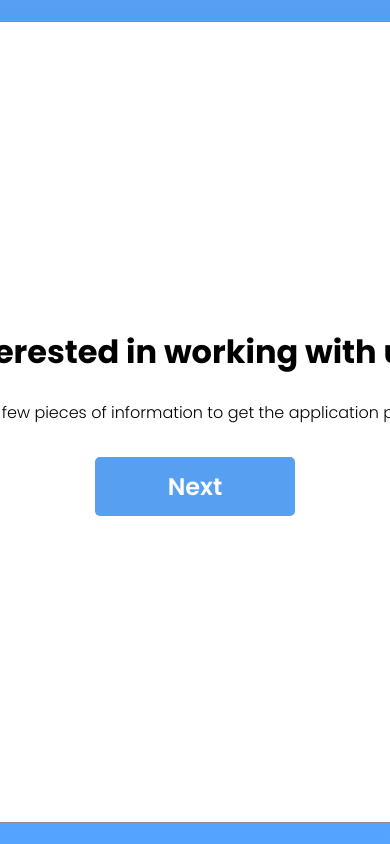
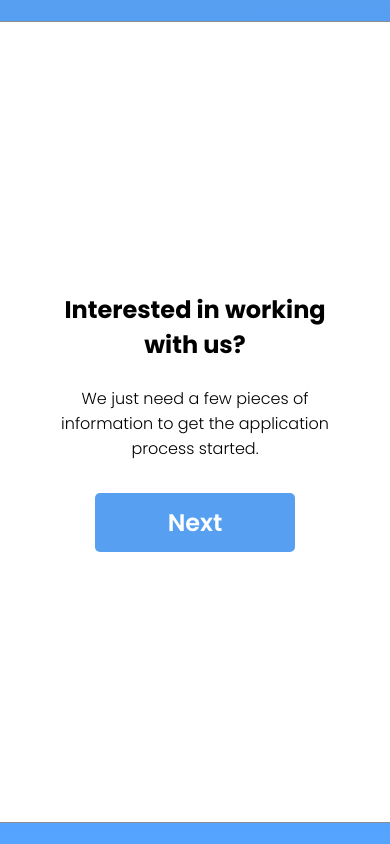
Before and after one commit to VanGits/inputapp, a React (Create React App) app: page /caregiver-forms/0 in a window 390 px wide. Built offline with nearby package versions, Linux system fonts and the light colour scheme.

Commit message:
add mobile responsiveness

```diff
--- a/src/styles/Caregiver.css
+++ b/src/styles/Caregiver.css
@@ -138,3 +138,34 @@
 .form-image{
     margin-top: 24px;
 }
+
+@media (max-width: 768px) {
+    .Caregiver form{
+        max-width: 400px;
+        width: 100%;
+    }
+
+    .Caregiver h2{
+        font-size: 24px;
+    }
+    .Caregiver .check-or-not .option{
+        padding: 12px !important;
+        font-weight: 400;
+        font-size: 18px;
+        max-width: 300px ;
+        border-radius: 50px;
+        width: 100%;
+        background: #579ff1;
+
+        display: flex;
+        align-items: center;
+
+    }
+    .Caregiver .other input{
+        width: 40%;
+    }
+
+    .Caregiver .other h4{
+        text-align: center;
+    }
+}
```
